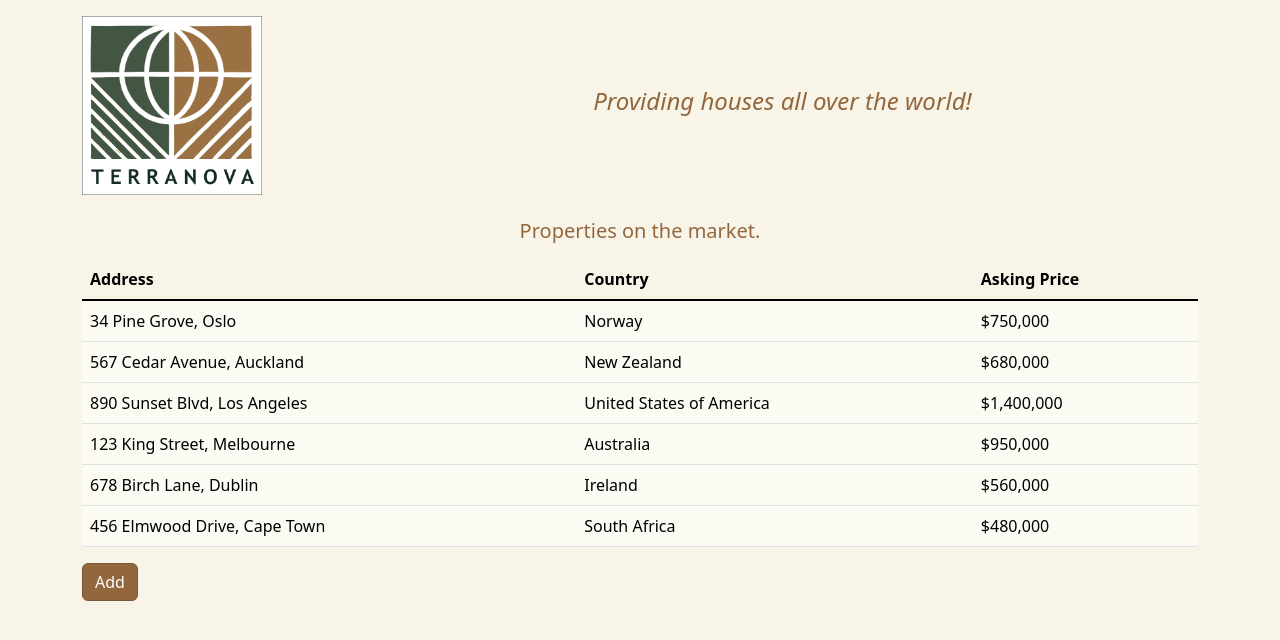
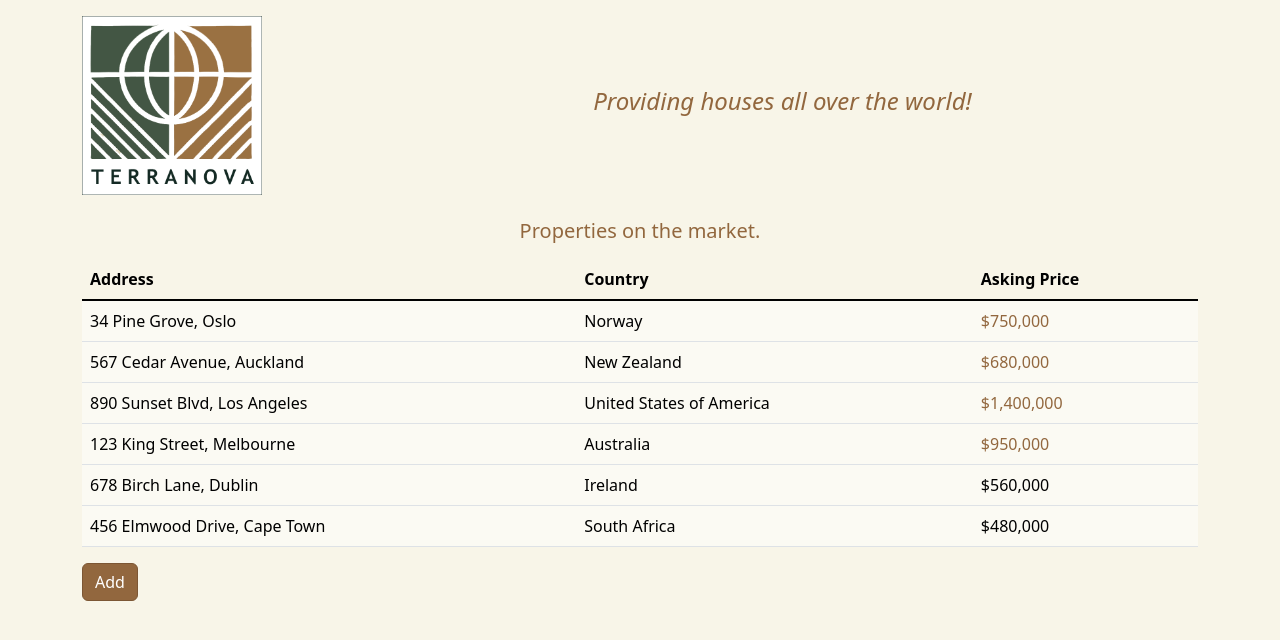
Before and after one commit to bryanleonard/terranova, a Next.js app: page / in a window 1280 px wide. Shown: the top 640 px of the page. Built offline with nearby package versions, Linux system fonts and the light colour scheme.

Commit message:
Minor update to price.

```diff
--- a/jsconfig.json
+++ b/jsconfig.json
@@ -1,5 +1,6 @@
 {
   "compilerOptions": {
+	"jsx": "react",
     "checkJs": true,
     "paths": {
       "@/*": ["./src/*"]
--- a/public/css/styles.css
+++ b/public/css/styles.css
@@ -20,6 +20,10 @@ tr {
     height: auto;
     max-width: 11.25rem;
     background-color: #fff;
+}
+
+.text-theme {
+  color: #92673e !important;
 }
 
 .btn-theme {
--- a/src/components/houseList.js
+++ b/src/components/houseList.js
@@ -1,4 +1,4 @@
-import { useEffect, useState } from "react";
+import React, { useEffect, useState } from "react";
 import styles from "./houseList.module.scss";
 import HouseRow, { HouseRowMem } from "./houseRow";
 
--- a/src/components/houseRow.js
+++ b/src/components/houseRow.js
@@ -2,11 +2,17 @@ import React from "react";
 import formatCurrency from "../helpers/formatCurrency";
 
 const HouseRow = ( { props } ) => {
+
+    let priceClass;
+    if (props.price < 500000) {
+        priceClass = "text-theme"
+    }
+
     return (
         <tr>
             <td>{props.address}</td>
             <td>{props.country}</td>
-            <td>{formatCurrency.format(props.price)}</td>
+            <td className={`${props.price >= 600000 ? "text-theme" : ""}`}>{formatCurrency.format(props.price)}</td>
         </tr>
     )
 }
```
